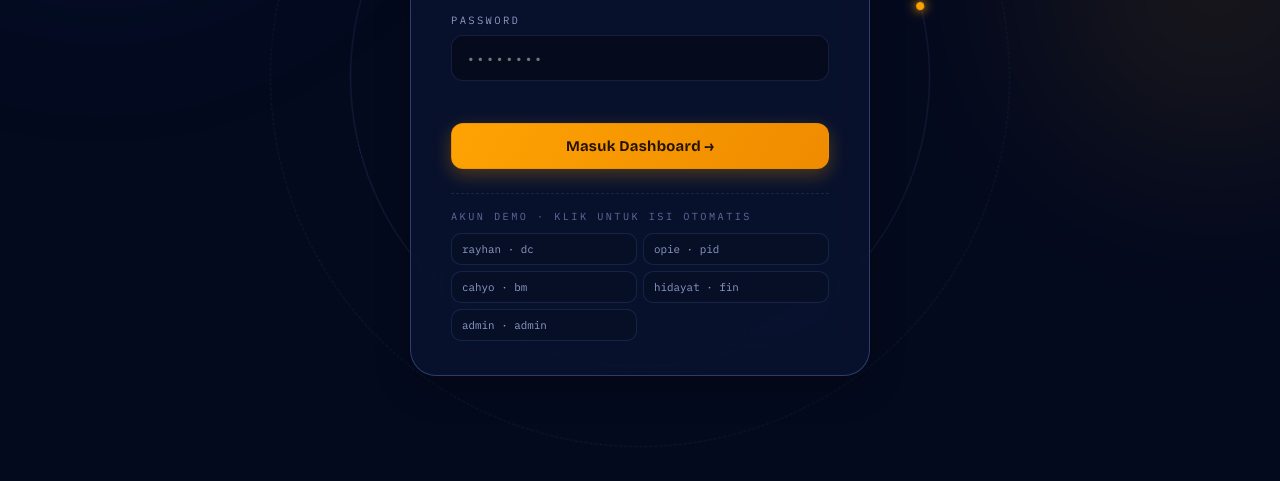
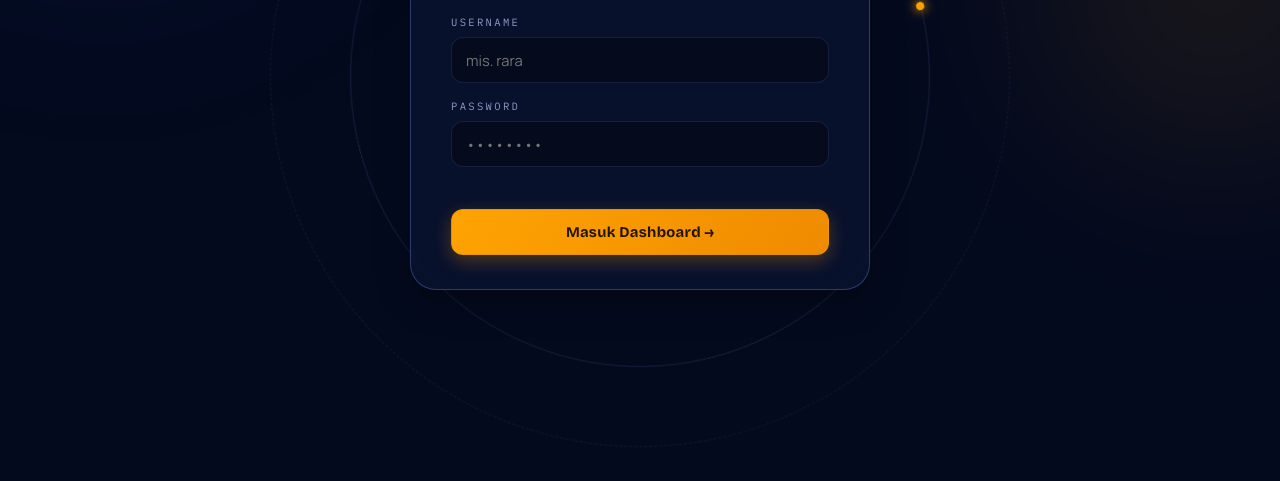
Before and after one commit to syamsrayhan-byte/Dashboard-HCR, a website: page index.html in a window 1280 px wide. Shown: the part 323-804 px from the top of the page. Drawn offline with nearby package versions, Linux system fonts and the light colour scheme.

Commit message:
ilangin username & password

```diff
--- a/index.html
+++ b/index.html
@@ -117,13 +117,6 @@ body{background:var(--bg);color:var(--ink);font-family:'Manrope',sans-serif;min-
 .btn.danger{background:rgba(255,125,157,.1);color:var(--red);border-color:rgba(255,125,157,.35);box-shadow:none}
 .btn:focus-visible,.chip:focus-visible,input:focus-visible,select:focus-visible,textarea:focus-visible{outline:2px solid var(--orange);outline-offset:2px}
 .login-err{color:var(--red);font-size:.8rem;min-height:1.2em;margin:2px 0 10px}
-.demo{margin-top:24px;border-top:1px dashed var(--line);padding-top:16px}
-.demo p{font-size:.64rem;letter-spacing:.24em;text-transform:uppercase;color:var(--faint);font-family:'IBM Plex Mono',monospace;margin-bottom:10px}
-.demo-grid{display:grid;grid-template-columns:1fr 1fr;gap:6px}
-.demo button{
-  text-align:left;background:var(--panel2);border:1px solid var(--line);border-radius:10px;
-  padding:8px 10px;color:var(--muted);font-family:'IBM Plex Mono',monospace;font-size:.68rem;cursor:pointer;transition:.2s}
-.demo button:hover{color:var(--ink);border-color:rgba(254,163,3,.45)}
 
 /* ---------- APP SHELL ---------- */
 #app{position:relative;z-index:2;display:none;min-height:100vh}
@@ -396,10 +389,6 @@ td .mono{font-size:.82rem}
         <div class="login-err" id="loginErr"></div>
         <button class="btn full" type="submit">Masuk Dashboard →</button>
       </form>
-      <div class="demo">
-        <p>Akun demo · klik untuk isi otomatis</p>
-        <div class="demo-grid" id="demoBtns"></div>
-      </div>
     </div>
   </div>
 </section>
@@ -614,13 +603,6 @@ function moneyPill(status){
 }
 
 /* =============== LOGIN =============== */
-function renderDemoBtns(){
-  $('#demoBtns').innerHTML = SEED.users.map(u=>
-    `<button type="button" data-u="${u.u}" data-p="${u.u}123">${u.u} · ${u.div==='ADM'?'admin':u.div.toLowerCase()}</button>`).join('');
-  $('#demoBtns').querySelectorAll('button').forEach(b=>b.onclick=()=>{
-    $('#u').value=b.dataset.u; $('#p').value=b.dataset.p; $('#loginErr').textContent='';
-  });
-}
 let realtimeChannel = null;
 function subscribeRealtime(){
   if(realtimeChannel) return;
@@ -1700,7 +1682,7 @@ function bind(root){
 
 /* =============== BOOT =============== */
 (async ()=>{
-  applyTheme(); renderDemoBtns();
+  applyTheme();
   const { data:{ session } } = await sb.auth.getSession();
   if(session) await afterAuth(session);
 })();
```
